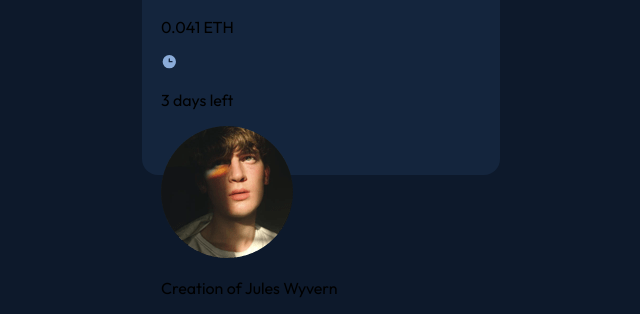
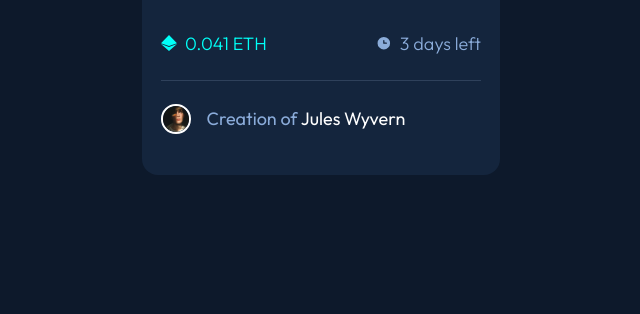
Before and after one commit to radanovicnikola93/nft-preview-card, a website: page index.html in a window 1280 px wide. Shown: the part 572-886 px from the top of the page, without its empty margins (319-959 px from the left). After the commit the page ends 816 px from the top, so only its background shows below. Drawn offline with Linux system fonts and the light colour scheme.

Commit message:
positioned correctly element inside the .card

```diff
--- a/index.html
+++ b/index.html
@@ -32,12 +32,12 @@
           <img src="./images/icon-ethereum.svg" alt="">
           <p>0.041 ETH</p>
         </div>
-      </div>
-      <div class="card--content--info--time">
-          <img src="./images/icon-clock.svg" alt="">
-          <p>3 days left</p>
+        <div class="card--content--info--time">
+            <img src="./images/icon-clock.svg" alt="">
+            <p>3 days left</p>
         </div>
       </div>
+    </div>
 
     <!-- card--line -->
     <div class="card--line">
--- a/styles/scss/layout/_body.scss
+++ b/styles/scss/layout/_body.scss
@@ -2,6 +2,7 @@ body {
     background-color: $dark-blue-main-bg;
     height: 100vh;
     font-family: $ff-outfit;
+    font-size: 1.125rem;
 
     // flex
     display: flex;
--- a/styles/scss/layout/_card.scss
+++ b/styles/scss/layout/_card.scss
@@ -18,4 +18,82 @@
             border-radius: 1rem;
         }
     }
+
+    // card--content
+    .card--content {
+        h1 {
+            color: $white;
+            font-weight: $fw-600;
+        }
+        > p {
+            color: $soft-blue;
+        }
+
+        // card--content--info
+        .card--content--info {
+            display: flex;
+            flex-wrap: wrap;
+            flex-direction: row;
+            justify-content: space-between;
+            width: 100%;
+
+            // card--content--info--price
+            .card--content--info--price {
+                display: flex;
+                align-items: center;
+                img {
+                    margin-right: 0.5rem;
+                    font-weight: $fw-300;
+                    width: 1rem;
+                    height: 1rem;
+                }
+                p {
+                    font-weight: $fw-300;
+                    color: $cyan;
+                }
+            }
+
+            // card--content--info--time
+            .card--content--info--time {
+                display: flex;
+                align-items: center;
+                img {
+                    margin-right: 0.5rem;
+                    font-weight: $fw-300;
+                    width: 1rem;
+                    height: 1rem;
+                }
+                p {
+                    font-weight: $fw-300;
+                    color: $soft-blue;
+                }
+            }
+        }
+    }
+
+    .card--line {
+        height: 1px;
+        background-color: $dark-blue-line;
+        width: 100%;
+    }
+
+    .card--author {
+        display: flex;
+        align-items: center;
+
+        img {
+            border: 2px solid $white;
+            border-radius: 50%;
+            height: 1.6rem;
+            margin-right: 1rem;
+        }
+
+        p {
+            color: $white;
+
+            span {
+                color: $soft-blue;
+            }
+        }
+    }
 }
```
Also changed, not shown: styles/css/main.css.
